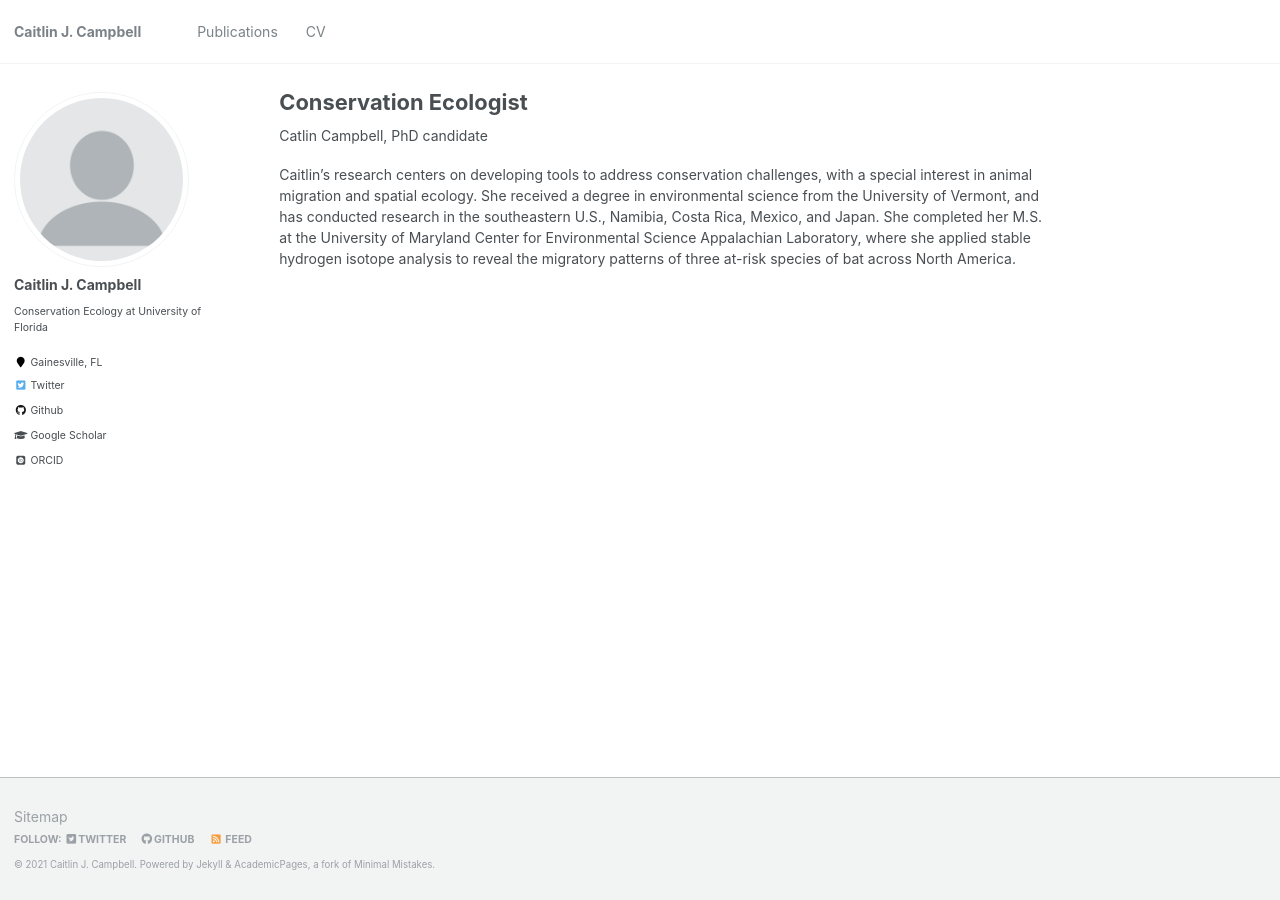
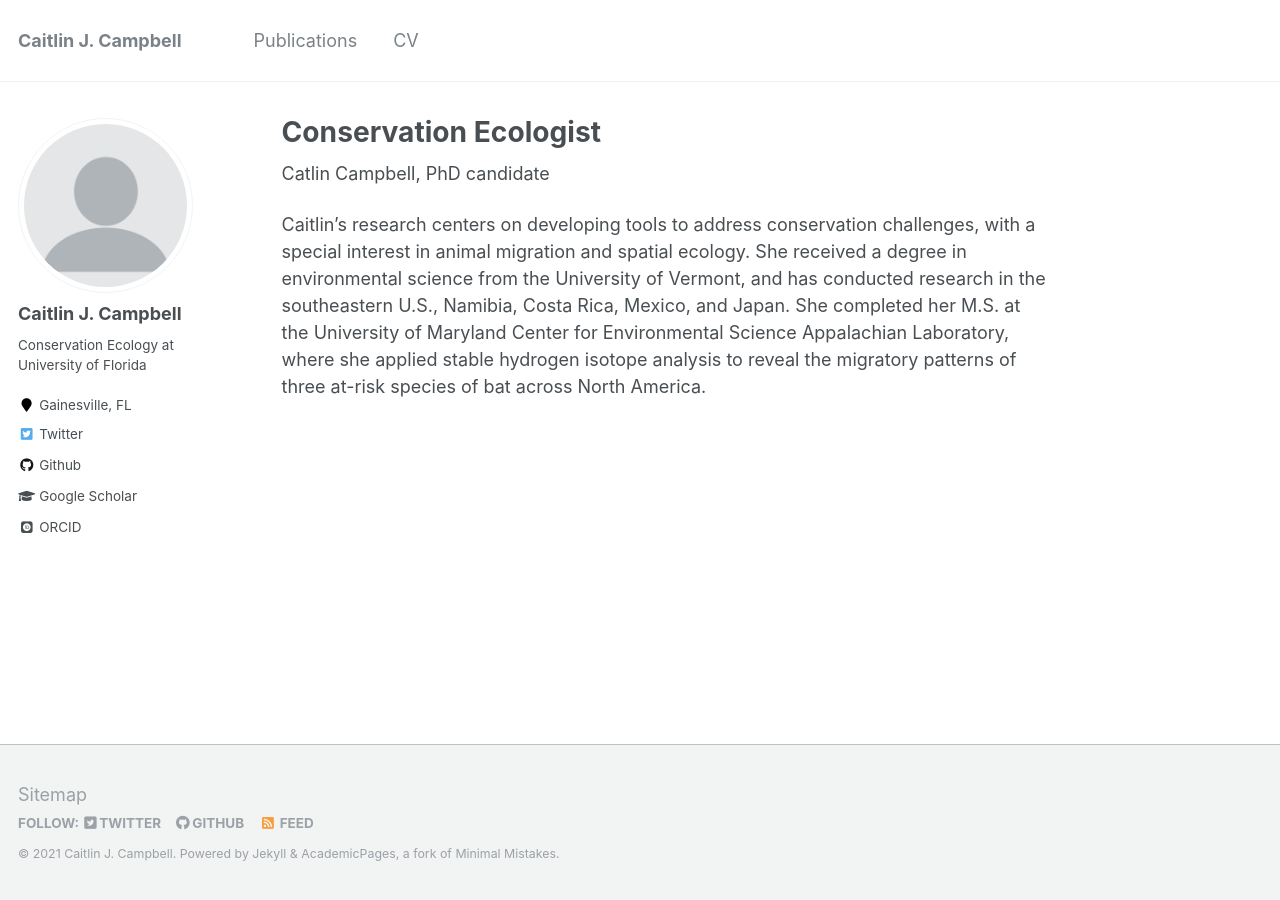
Before and after one commit to cjcampbell/cjcampbell.github.io, a Jekyll site: the page built from docs/_pages/about.md, in a window 1280 px wide. Built offline with Jekyll 4.4.1, drawn with Linux system fonts in a browser that asks for light colours; some web fonts are replaced.

Commit message:
revert font sizes

```diff
--- a/docs/_sass/_reset.scss
+++ b/docs/_sass/_reset.scss
@@ -8,10 +8,10 @@ html {
   /* apply a natural box layout model to all elements */
   box-sizing: border-box;
   background-color: $background-color;
-  font-size: 13px;
+  font-size: 16px;
 
   @include breakpoint($medium) {
-    font-size: 14px;
+    font-size: 18px;
   }
 
   -webkit-text-size-adjust: 100%;
--- a/docs/_sass/_variables.scss
+++ b/docs/_sass/_variables.scss
@@ -6,7 +6,7 @@
    Typography
    ========================================================================== */
 
-$doc-font-size              : 13;
+$doc-font-size              : 14;
 
 /* paragraph indention */
 $paragraph-indent           : false; // true, false (default)
```
